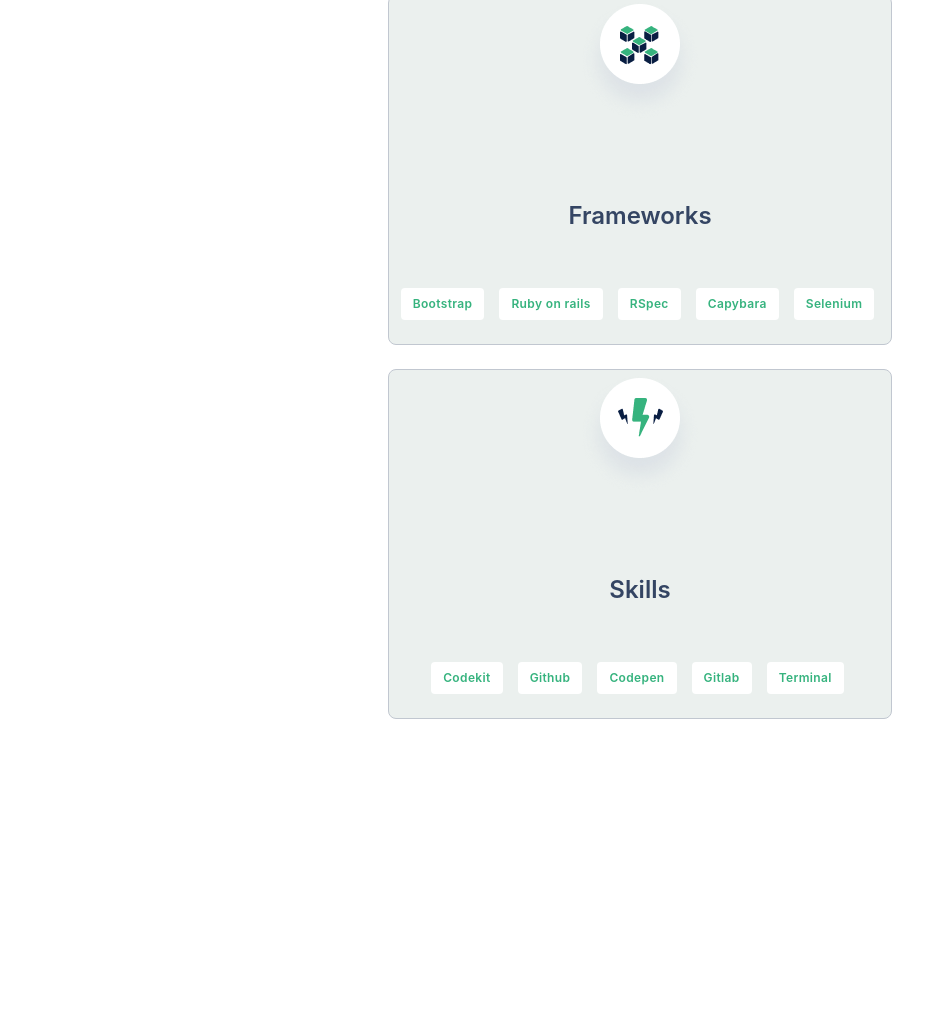
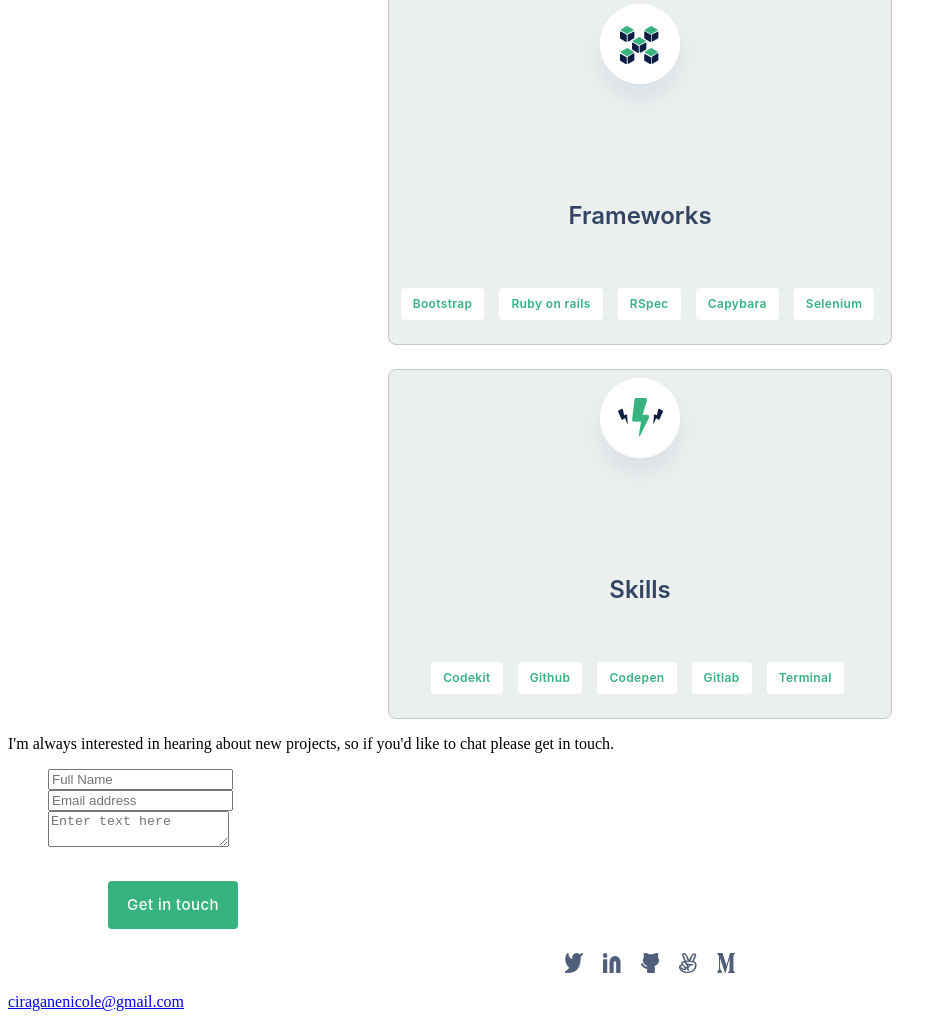
Before and after one commit to ciraganenicole/myPortfolio, a website: page index.html in a window 1280 px wide. Shown: the part 4399-5418 px from the top of the page, without its empty margins (0-947 px from the left). Before the commit the page ends 5126 px from the top, so only its background shows below. Drawn offline with Linux system fonts and the light colour scheme; files whose address does not match are found by name.

Commit message:
Create the markup for the form

```diff
--- a/index.html
+++ b/index.html
@@ -168,6 +168,48 @@
             </section>
         </section>
     </section>
+    <section class="contact-form">
+        <p>I'm always interested in hearing about new projects, so if you'd like to chat please get in touch.</p>
+
+        <form action="https://formspree.io/f/xqknqpzn" method="post">
+            <ul class="contact">
+                <li class="contact-list">
+                    <label for="name"></label>
+                    <input type="text" id="name" name="user_name" placeholder="Full Name">
+                </li>
+                <liclass="contact-list">
+                    <label for="mail"></label>
+                    <input type="email" id="mail" name="user_email" placeholder="Email address">
+                    </li>
+                    <li class="text">
+                        <label for="msg"></label>
+                        <textarea id="msg" name="user_message" placeholder="Enter text here"></textarea>
+                    </li>
+
+            </ul>
+            <button type="submit" class="b">Get in touch</button>
+        </form>
+        <div>
+            <ul class="box4">
+                <li class="social-media">
+                    <a href=""><img src="images/twitter.png" alt="twitter"></a>
+                </li>
+                <li class="social-media">
+                    <a href=""><img src="images/Linkedin.png" alt="Linkedln"></a>
+                </li>
+                <li class="social-media">
+                    <a href=""><img src="images/github.png" alt="m"></a>
+                </li>
+                <li class="social-media">
+                    <a href=""><img src="images/fingers.png" alt="github"></a>
+                </li>
+                <li class="social-media">
+                    <a href=""><img src="images/m.png" alt="two fingers"></a>
+                </li>
+            </ul>
+        </div>
+        <a href="mailto:ciraganenicole@gmail.com">ciraganenicole@gmail.com</a>
+    </section>
 </body>
 
 </html>
```
